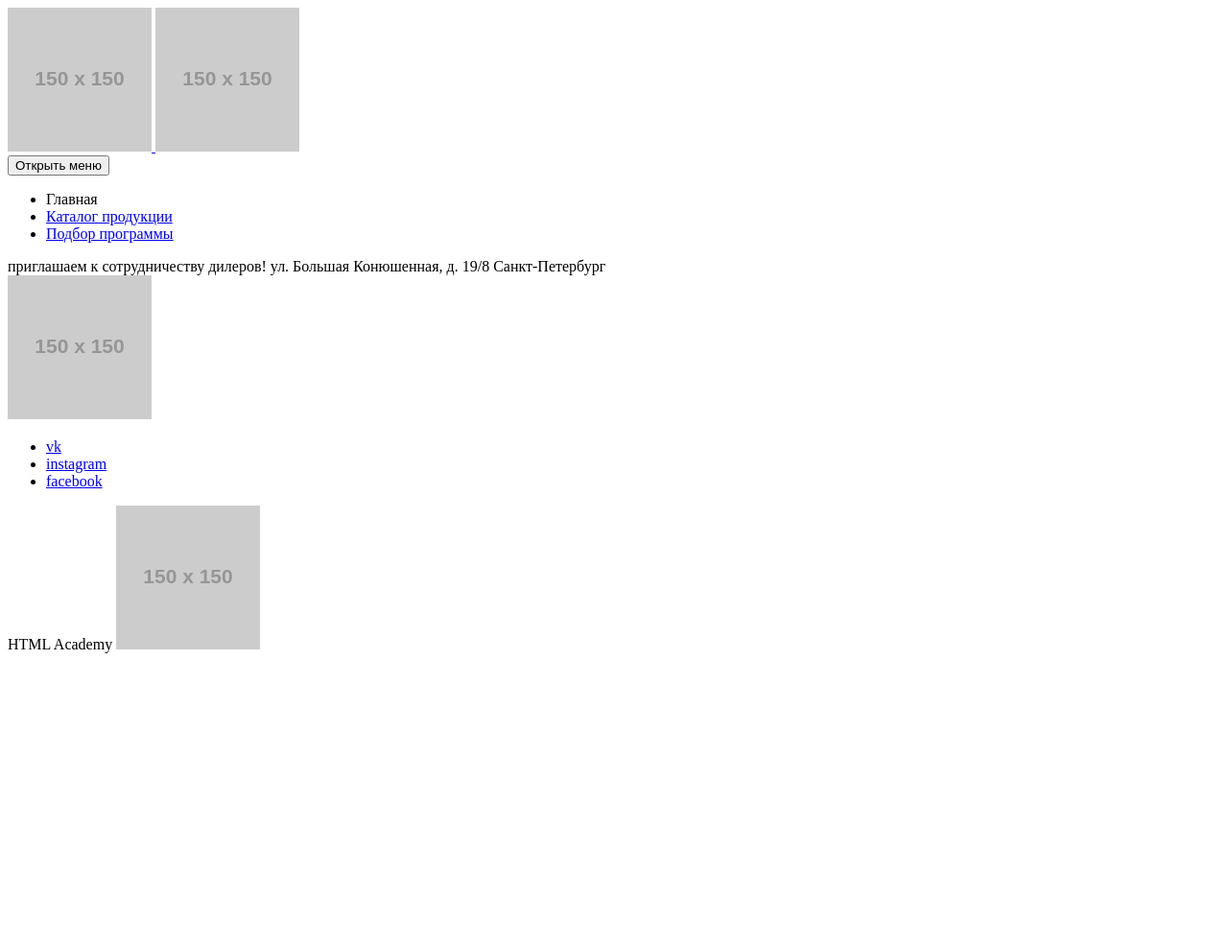
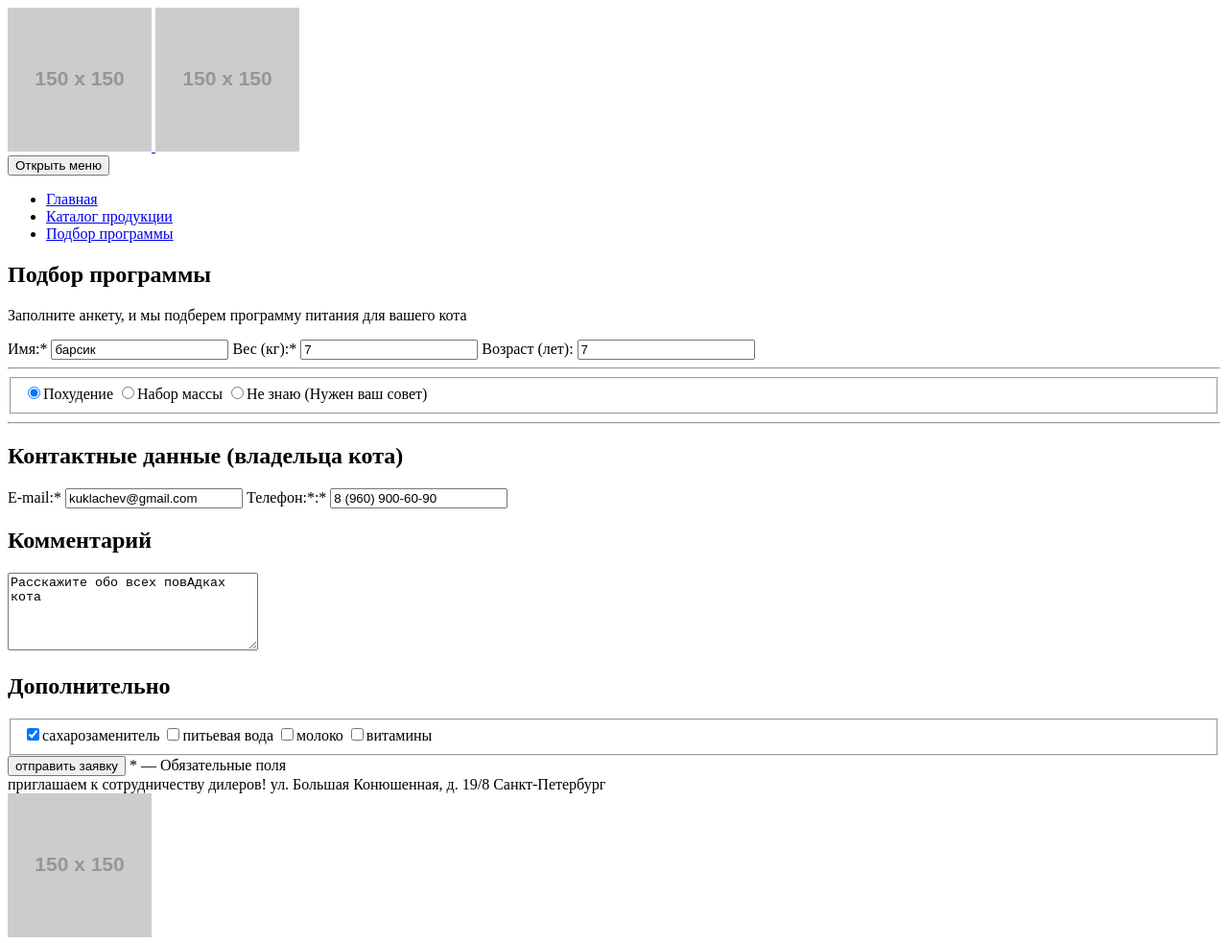
Before and after one commit to alexander-morozov-travelline/1309675-cat-energy-21, a website: page source/form.html in a window 1280 px wide. Shown: the top 983 px of the page at 96% size. Before the commit the page ends 800 px from the top, so only its background shows below. Drawn offline with Linux system fonts and the light colour scheme; placeholder pictures from the web are drawn by us.

Commit message:
Разметка главной страницы

```diff
--- a/source/form.html
+++ b/source/form.html
@@ -1,10 +1,10 @@
 <!DOCTYPE html>
-<html class="page" lang="ru">
+<html lang="ru">
 <head>
   <meta charset="utf-8">
   <title>HTML Academy: Кэт энерджи</title>
 </head>
-  <body class="page__body">
+<body>
   <header class="page-header">
     <a href="#" class="page-header__logo">
       <img class="page-header__logo-image" src="https://via.placeholder.com/150x150" alt="Cat Energy">
@@ -17,7 +17,7 @@
       <div class="main-nav__wrapper">
         <ul class="main-nav__list site-list">
           <li class="site-list__item site-list__item--active">
-              <a>
+            <a href="index.html">
               Главная
             </a>
           </li>
@@ -35,7 +35,42 @@
       </div>
     </nav>
   </header>
-
+  <main class="page-main">
+    <section class="promo">
+      <h1 class="page__title">Подбор программы</h1>
+      <form action="https://echo.htmlacademy.ru" class="form">
+        <p class="form__text">Заполните анкету, и мы подберем программу питания для вашего кота</p>
+        <label class="label form__label">Имя:* <input class="input form__input" type="text" name="name" value="барсик"></label>
+        <label class="label form__label">Вес (кг):* <input class="input form__input" type="text" name="weight" value="7"></label>
+        <label class="label form__label">Возраст (лет): <input class="input form__input" type="text" name="age" value="7"></label>
+        <hr class="form__line">
+        <div class="form__radio radio">
+          <fieldset class="radio__list">
+            <label class="label form__label"><input class="radio__item" type="radio" name="goal" checked value="weight-loss">Похудение</label>
+            <label class="label form__label"><input class="radio__item" type="radio" name="goal" value="weight-gain">Набор массы</label>
+            <label class="label form__label"><input class="radio__item" type="radio" name="goal" value="advice">Не знаю (Нужен ваш совет)</label>
+          </fieldset>
+        </div>
+        <hr class="form__line">
+        <h2 class="form__title">Контактные данные (владельца кота)</h2>
+        <label class="label form__label">E-mail:* <input class="form__input input input--email" type="text" name="email" value="kuklachev@gmail.com"></label>
+        <label class="label form__label">Телефон:*:* <input class="form__input input input--phone" type="text" name="phone" value="8 (960) 900-60-90"></label>
+        <h2 class="form__title">Комментарий</h2>
+        <textarea class="form__textarea textarea" name="habits" id="" cols="30" rows="5">Расскажите обо всех повАдках кота</textarea>
+        <h2 class="form__title">Дополнительно</h2>
+        <div class="form__checkbox checkbox">
+          <fieldset class="checkbox__list">
+            <label class="label form__label"><input class="checkbox__item" type="checkbox" name="sweetener" checked>сахарозаменитель</label>
+            <label class="label form__label"><input class="checkbox__item" type="checkbox" name="water">питьевая вода</label>
+            <label class="label form__label"><input class="checkbox__item" type="checkbox" name="milk">молоко</label>
+            <label class="label form__label"><input class="checkbox__item" type="checkbox" name="vitamins">витамины</label>
+          </fieldset>
+        </div>
+        <button class="form__button button">отправить заявку</button>
+        <span class="form__notice">* — Обязательные поля</span>
+      </form>
+    </section>
+  </main>
   <footer class="page-footer">
     <div class="page-footer__cooperation cooperation">
       <span class="cooperation__text">приглашаем к сотрудничеству дилеров!</span>
```
Also changed, not shown: source/index.html (+11 -10 lines). Lines whose indentation alone changed are shown as unchanged.
